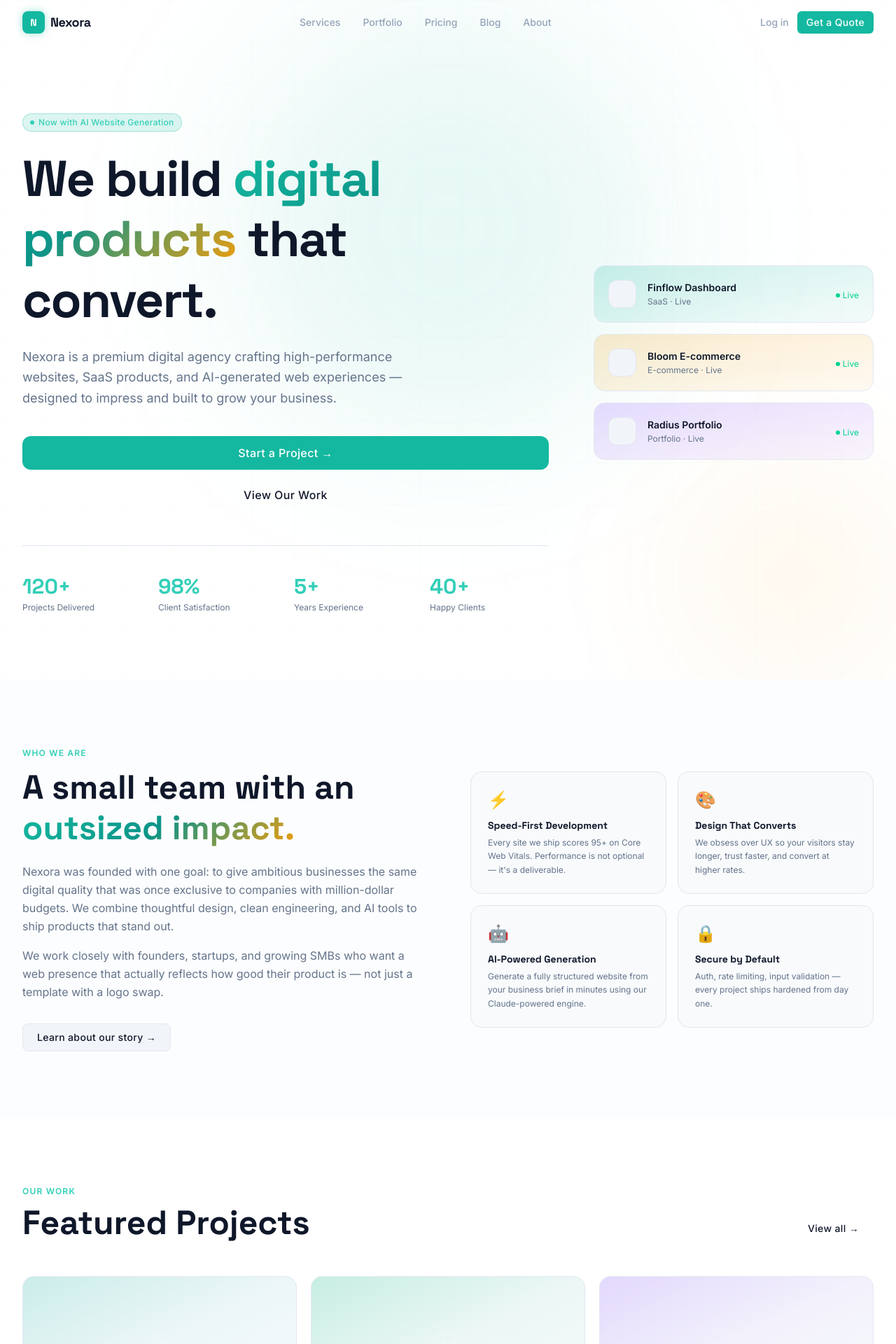
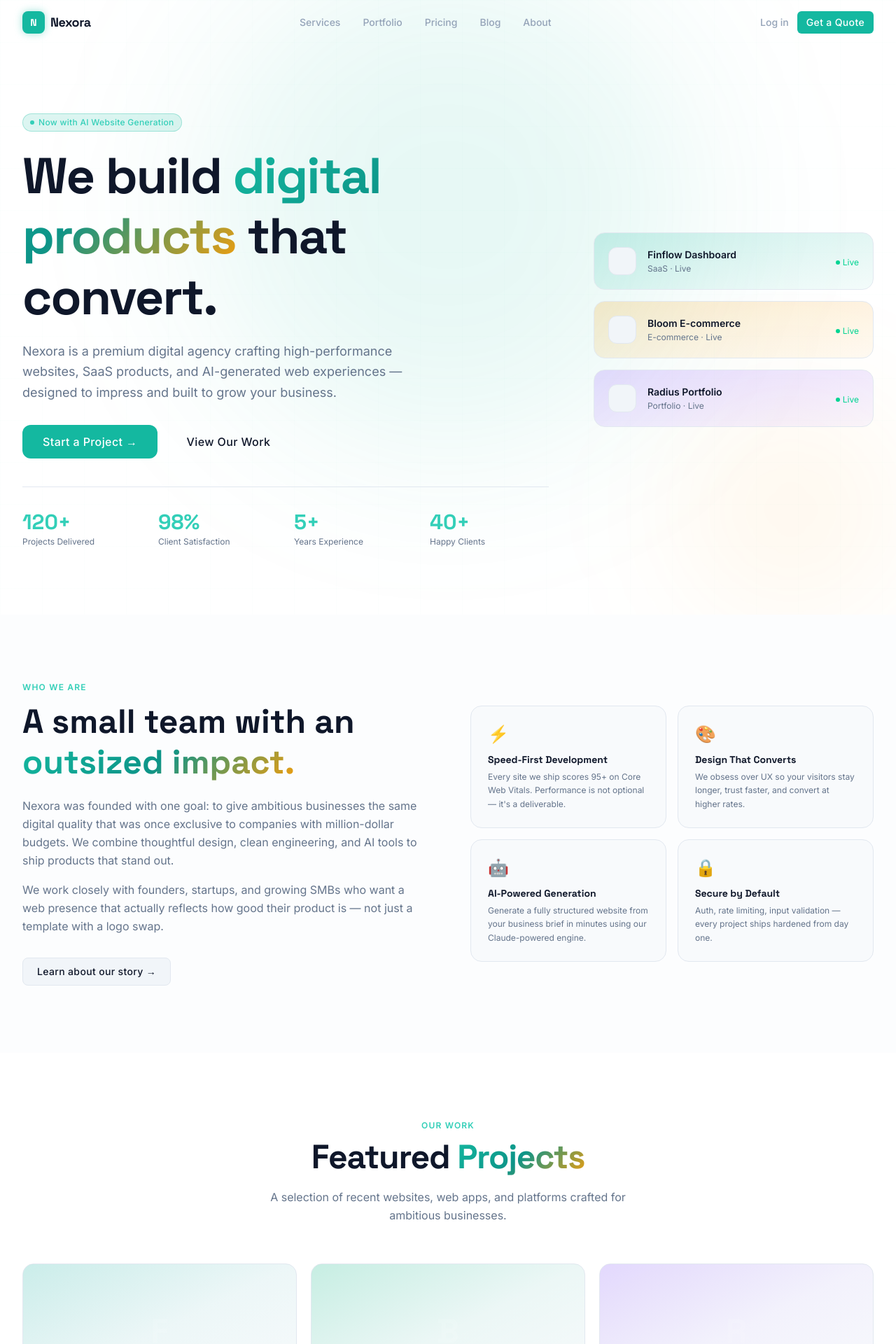
Before and after one commit to msmahfuz3140/online-agency-platform, a Next.js app: page / in a window 1280 px wide. Shown: the top 1920 px of the page at 70% size. Built offline with nearby package versions, Linux system fonts and the light colour scheme.

Commit message:
fix: align and polish headers for featured projects, services, testimonials, and faq on mobile

```diff
--- a/components/home/ClientReviewsSection.tsx
+++ b/components/home/ClientReviewsSection.tsx
@@ -50,18 +50,20 @@ export function ClientReviewsSection() {
   return (
     <Section className="bg-surface/40">
       <FadeInSection>
-        <div className="text-center mb-12">
+        <div className="text-center mb-10 sm:mb-14">
           <p className="text-xs font-semibold uppercase tracking-widest text-primary-400 mb-2">Testimonials</p>
-          <h2 className="font-heading text-4xl sm:text-5xl font-bold">
-            Loved by the teams<br />we build for.
+          <h2 className="font-heading text-3xl sm:text-4xl lg:text-5xl font-bold tracking-tight">
+            Loved by the teams{" "}
+            <br className="hidden sm:inline" />
+            <span className="gradient-text">we build for.</span>
           </h2>
-          <p className="mt-4 text-muted-fg max-w-md mx-auto text-sm">
-            Real feedback from real clients — not cherry-picked edge cases.
+          <p className="mt-3 sm:mt-4 text-sm sm:text-base text-muted-fg max-w-md mx-auto leading-relaxed">
+            Real feedback from founders, product leaders, and growing teams worldwide.
           </p>
         </div>
       </FadeInSection>
 
-      <StaggerList className="grid md:grid-cols-2 gap-5">
+      <StaggerList className="grid md:grid-cols-2 gap-4 sm:gap-5">
         {reviews.map((r) => (
           <Card key={r.name} hover padding="lg">
             <StarRating count={r.rating} />
--- a/components/home/FeaturedProjectsSection.tsx
+++ b/components/home/FeaturedProjectsSection.tsx
@@ -36,15 +36,16 @@ const projects = [
 export function FeaturedProjectsSection() {
   return (
     <Section id="portfolio-preview">
+      {/* Centered, balanced header across all screen sizes */}
       <FadeInSection>
-        <div className="flex flex-col sm:flex-row sm:items-end justify-between gap-4 mb-10 sm:mb-12">
-          <div>
-            <p className="text-xs font-semibold uppercase tracking-widest text-primary-400 mb-2">Our Work</p>
-            <h2 className="font-heading text-3xl sm:text-4xl lg:text-5xl font-bold">Featured Projects</h2>
-          </div>
-          <Button variant="ghost" asChild className="self-start sm:self-auto">
-            <Link href="/portfolio">View all →</Link>
-          </Button>
+        <div className="text-center mb-10 sm:mb-14">
+          <p className="text-xs font-semibold uppercase tracking-widest text-primary-400 mb-2">Our Work</p>
+          <h2 className="font-heading text-3xl sm:text-4xl lg:text-5xl font-bold tracking-tight">
+            Featured <span className="gradient-text">Projects</span>
+          </h2>
+          <p className="mt-3 sm:mt-4 text-sm sm:text-base text-muted-fg max-w-xl mx-auto leading-relaxed">
+            A selection of recent websites, web apps, and platforms crafted for ambitious businesses.
+          </p>
         </div>
       </FadeInSection>
 
@@ -74,6 +75,15 @@ export function FeaturedProjectsSection() {
           </Card>
         ))}
       </StaggerList>
+
+      {/* Centered CTA button at bottom */}
+      <FadeInSection delay={0.2}>
+        <div className="mt-10 sm:mt-12 text-center">
+          <Button variant="ghost" asChild>
+            <Link href="/portfolio">View all projects & case studies →</Link>
+          </Button>
+        </div>
+      </FadeInSection>
     </Section>
   );
 }
--- a/components/home/HeroSection.tsx
+++ b/components/home/HeroSection.tsx
@@ -15,83 +15,88 @@ const stats = [
 
 export function HeroSection() {
   return (
-    <section className="relative min-h-screen flex items-center pt-16 overflow-hidden">
+    <section className="relative min-h-dvh flex items-center pt-16 overflow-hidden">
       {/* Grid background */}
-      <div className="absolute inset-0 bg-grid opacity-40 pointer-events-none" />
-      {/* Ambient glows */}
-      <div className="absolute top-1/3 left-1/2 -translate-x-1/2 -translate-y-1/2 w-[600px] h-[600px] rounded-full bg-primary-500/10 blur-[120px] pointer-events-none" />
-      <div className="absolute bottom-0 right-0 w-[300px] h-[300px] rounded-full bg-accent-500/8 blur-[100px] pointer-events-none" />
+      <div className="absolute inset-0 bg-grid opacity-30 pointer-events-none" />
 
-      <div className="relative mx-auto max-w-7xl px-4 sm:px-6 lg:px-8 py-20 sm:py-24 w-full">
-        <div className="grid lg:grid-cols-[1fr_400px] gap-12 lg:gap-16 items-center">
+      {/* Ambient glows — smaller on mobile to avoid overflow */}
+      <div className="absolute top-1/3 left-1/2 -translate-x-1/2 -translate-y-1/2 w-[300px] sm:w-[500px] lg:w-[700px] h-[300px] sm:h-[500px] lg:h-[700px] rounded-full bg-primary-500/10 blur-[80px] sm:blur-[120px] pointer-events-none" />
+      <div className="absolute bottom-0 right-0 w-[200px] sm:w-[300px] h-[200px] sm:h-[300px] rounded-full bg-accent-500/8 blur-[80px] sm:blur-[100px] pointer-events-none" />
+
+      <div className="relative mx-auto max-w-7xl px-4 sm:px-6 lg:px-8 py-12 sm:py-16 lg:py-24 w-full">
+        <div className="grid lg:grid-cols-[1fr_400px] gap-10 lg:gap-16 items-center">
 
           {/* Left — Copy */}
           <div>
+            {/* Badge */}
             <motion.div
-              initial={{ opacity: 0, y: 20 }}
+              initial={{ opacity: 0, y: 16 }}
               animate={{ opacity: 1, y: 0 }}
-              transition={{ duration: 0.5 }}
+              transition={{ duration: 0.4 }}
             >
-              <Badge variant="primary" dot className="mb-5 sm:mb-6">
+              <Badge variant="primary" dot className="mb-4 sm:mb-5">
                 Now with AI Website Generation
               </Badge>
             </motion.div>
 
+            {/* Heading — tighter on small screens */}
             <motion.h1
-              initial={{ opacity: 0, y: 24 }}
+              initial={{ opacity: 0, y: 20 }}
               animate={{ opacity: 1, y: 0 }}
-              transition={{ duration: 0.6, delay: 0.1 }}
-              className="font-heading text-4xl sm:text-5xl md:text-6xl lg:text-7xl font-bold leading-[1.08] tracking-tight"
+              transition={{ duration: 0.55, delay: 0.1 }}
+              className="font-heading text-[2rem] leading-[1.1] sm:text-5xl md:text-6xl lg:text-7xl font-bold tracking-tight"
             >
               We build{" "}
               <span className="gradient-text">digital products</span>{" "}
               that convert.
             </motion.h1>
 
+            {/* Description */}
             <motion.p
-              initial={{ opacity: 0, y: 24 }}
+              initial={{ opacity: 0, y: 20 }}
               animate={{ opacity: 1, y: 0 }}
-              transition={{ duration: 0.6, delay: 0.2 }}
-              className="mt-5 sm:mt-6 text-base sm:text-lg text-muted-fg leading-relaxed max-w-xl"
+              transition={{ duration: 0.55, delay: 0.2 }}
+              className="mt-4 sm:mt-5 text-sm sm:text-base lg:text-lg text-muted-fg leading-relaxed max-w-xl"
             >
               Nexora is a premium digital agency crafting high-performance websites,
               SaaS products, and AI-generated web experiences — designed to impress
               and built to grow your business.
             </motion.p>
 
+            {/* CTA Buttons — stack on mobile, row on sm+ */}
             <motion.div
-              initial={{ opacity: 0, y: 24 }}
+              initial={{ opacity: 0, y: 20 }}
               animate={{ opacity: 1, y: 0 }}
-              transition={{ duration: 0.6, delay: 0.3 }}
-              className="mt-8 sm:mt-10 flex flex-col xs:flex-row flex-wrap gap-3"
+              transition={{ duration: 0.55, delay: 0.3 }}
+              className="mt-6 sm:mt-8 flex flex-col sm:flex-row gap-3"
             >
-              <Button size="lg" variant="primary" className="w-full xs:w-auto" asChild>
+              <Button size="lg" variant="primary" className="w-full sm:w-auto" asChild>
                 <Link href="/contact">Start a Project →</Link>
               </Button>
-              <Button size="lg" variant="ghost" className="w-full xs:w-auto" asChild>
+              <Button size="lg" variant="ghost" className="w-full sm:w-auto" asChild>
                 <Link href="/portfolio">View Our Work</Link>
               </Button>
             </motion.div>
 
-            {/* Stats */}
+            {/* Stats row */}
             <motion.div
               initial={{ opacity: 0 }}
               animate={{ opacity: 1 }}
-              transition={{ duration: 0.8, delay: 0.5 }}
-              className="mt-12 grid grid-cols-2 sm:grid-cols-4 gap-x-6 gap-y-8 pt-10 border-t border-border"
+              transition={{ duration: 0.7, delay: 0.5 }}
+              className="mt-8 sm:mt-10 pt-7 sm:pt-8 border-t border-border grid grid-cols-2 sm:grid-cols-4 gap-x-4 gap-y-5 sm:gap-x-6 sm:gap-y-8"
             >
               {stats.map((s) => (
                 <div key={s.label}>
-                  <div className="font-heading text-2xl sm:text-3xl font-bold text-foreground">
+                  <div className="font-heading text-xl sm:text-2xl lg:text-3xl font-bold">
                     <AnimatedCounter to={s.value} suffix={s.suffix} className="text-primary-400" />
                   </div>
-                  <p className="mt-1 text-xs text-muted-fg leading-snug">{s.label}</p>
+                  <p className="mt-0.5 text-[11px] sm:text-xs text-muted-fg leading-snug">{s.label}</p>
                 </div>
               ))}
             </motion.div>
           </div>
 
-          {/* Right — Project preview cards (tablet and up) */}
+          {/* Right — Project preview cards (desktop only) */}
           <motion.div
             initial={{ opacity: 0, x: 40 }}
             animate={{ opacity: 1, x: 0 }}
@@ -99,16 +104,16 @@ export function HeroSection() {
             className="hidden lg:flex flex-col gap-4"
           >
             {[
-              { title: "Finflow Dashboard", type: "SaaS", color: "from-primary-500/20 to-primary-500/5" },
-              { title: "Bloom E-commerce",  type: "E-commerce", color: "from-accent-500/20 to-accent-500/5" },
-              { title: "Radius Portfolio",  type: "Portfolio",  color: "from-violet-500/20 to-violet-500/5" },
+              { title: "Finflow Dashboard", type: "SaaS",        color: "from-primary-500/20 to-primary-500/5" },
+              { title: "Bloom E-commerce",  type: "E-commerce", color: "from-accent-500/20 to-accent-500/5"  },
+              { title: "Radius Portfolio",  type: "Portfolio",  color: "from-violet-500/20 to-violet-500/5"  },
             ].map((proj, i) => (
               <motion.div
                 key={proj.title}
                 initial={{ opacity: 0, x: 24 }}
                 animate={{ opacity: 1, x: 0 }}
                 transition={{ duration: 0.5, delay: 0.4 + i * 0.1 }}
-                className={`rounded-2xl border border-border bg-gradient-to-br ${proj.color} p-4 sm:p-5 flex items-center gap-4`}
+                className={`rounded-2xl border border-border bg-gradient-to-br ${proj.color} p-5 flex items-center gap-4`}
               >
                 <div className="h-10 w-10 rounded-xl bg-surface-2 border border-border flex-shrink-0" />
                 <div className="min-w-0">
```
Also changed, not shown: components/home/FAQSection.tsx (+11 -6 lines), components/home/ServicesOverviewSection.tsx (+18 -9 lines).
